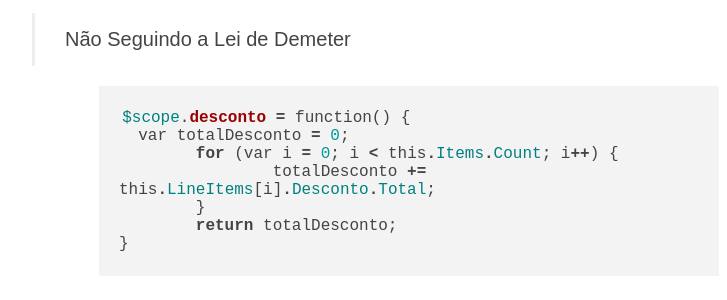
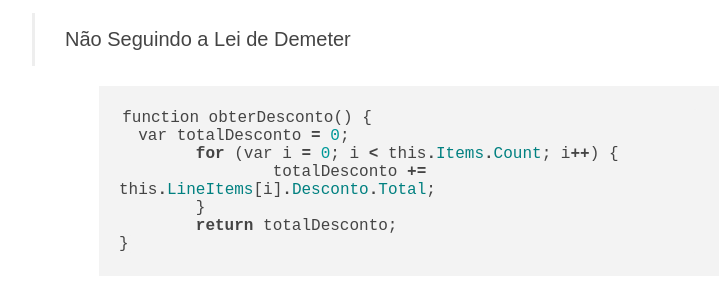
Before and after one commit to fabriciomrkonell/fabriciomrkonell, a Jekyll site: the page built from _posts/2014-02-20-lei-de-demeter.markdown, in a window 1280 px wide and 900 px high, scrolled down 1561 px. Shown: the part 211-511 px from the top of the window, without its empty margins (231-958 px from the left). Built offline with Jekyll 4.4.1, drawn with Linux system fonts in a browser that asks for light colours; some web fonts are replaced; Markdown is read by kramdown in place of the engine named in the settings; comment, search, counter and statistics services are not loaded.

Commit message:
Correção

```diff
--- a/_posts/2014-02-20-lei-de-demeter.markdown
+++ b/_posts/2014-02-20-lei-de-demeter.markdown
@@ -25,7 +25,7 @@ Esta lei tem dois propósitos primários:
 
 <h3>Não Seguindo a Lei de Demeter</h3>
  {% highlight ruby %}
-$scope.desconto = function() {
+function obterDesconto() {
   var totalDesconto = 0;
 	for (var i = 0; i < this.Items.Count; i++) {
 		totalDesconto += this.LineItems[i].Desconto.Total;
```
